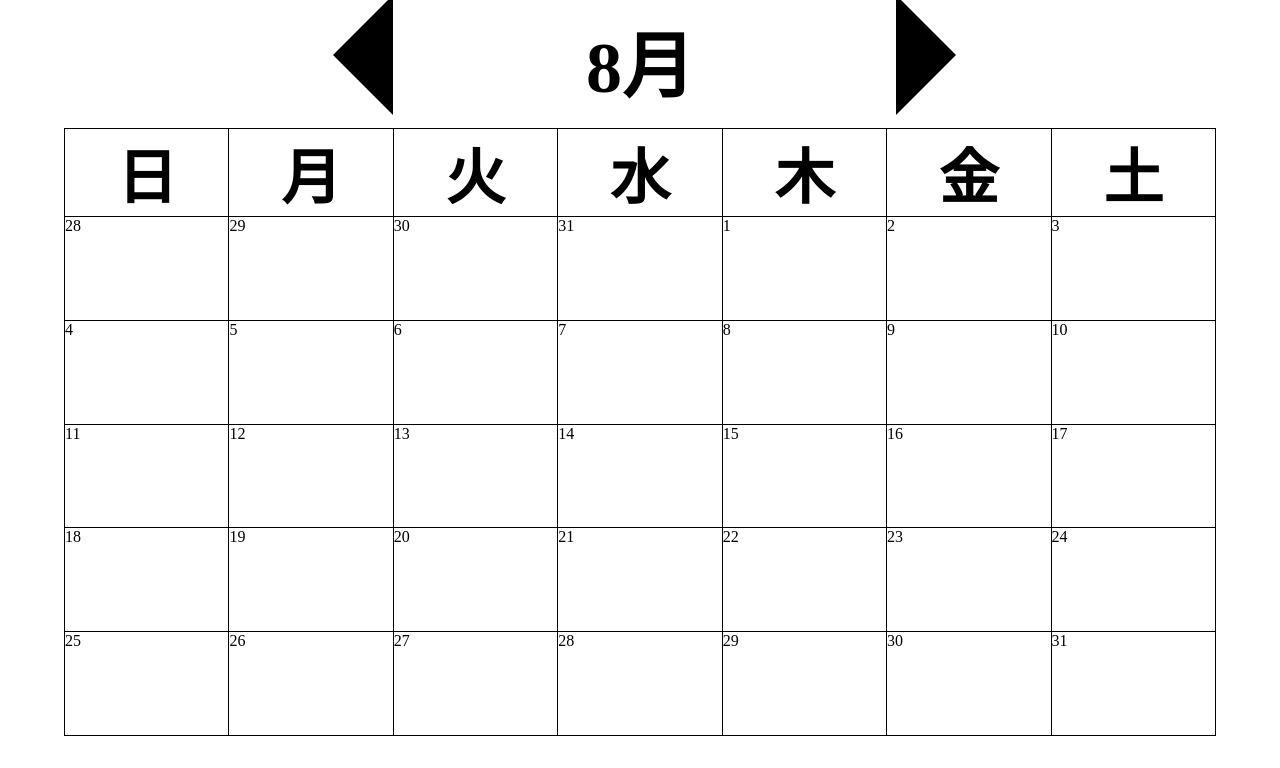
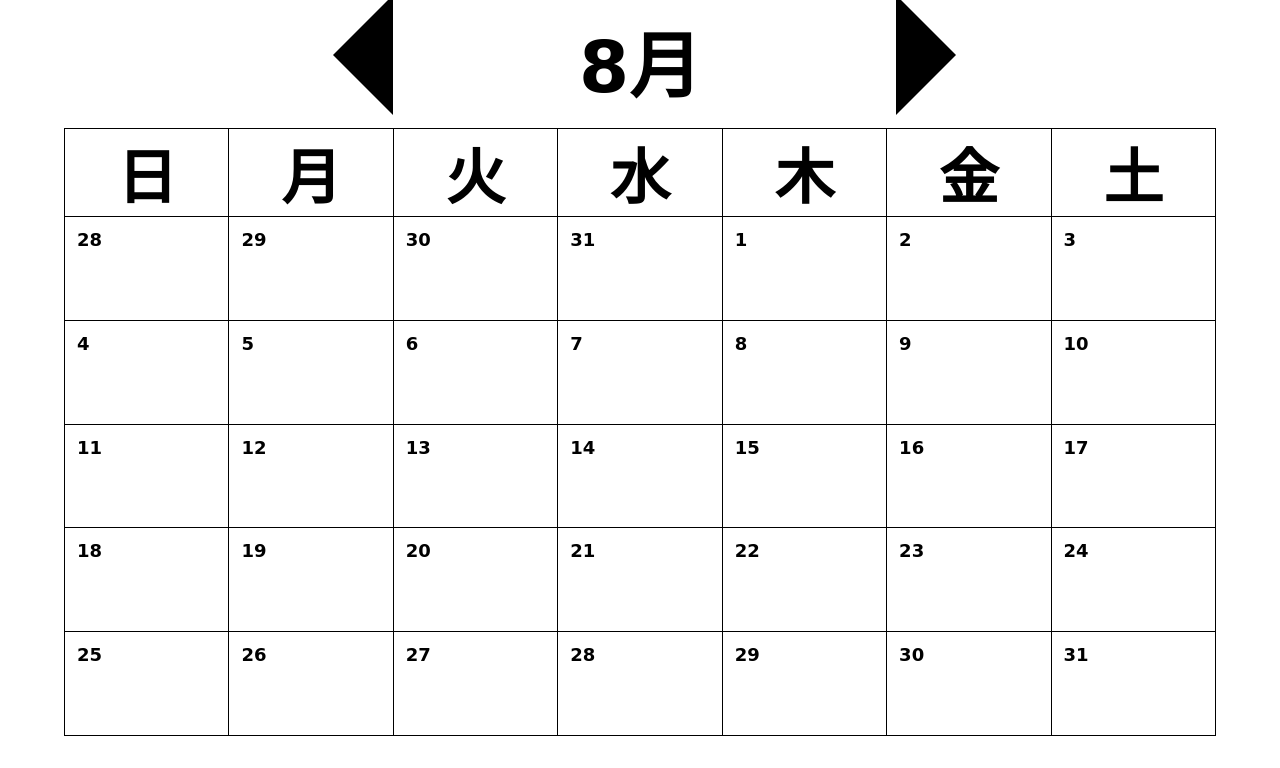
Before and after one commit to Kentarou-Orido/Calender, a PHP site: page / in a window 1280 px wide. Shown: the part 32-800 px from the top of the page. Run offline with PHP 8.4, Linux system fonts and the light colour scheme.

Commit message:
adjust css

```diff
--- a/css/index.css
+++ b/css/index.css
@@ -38,6 +38,7 @@ h1{
     right: 0;
     bottom: 0;
     font-size: 72px;
+    font-family: Comic Sans MS;
 }
 
   .triangle-right{
@@ -75,6 +76,9 @@ table{
 }
 
 td {
-    /* text-align: left; */
     vertical-align: top;
+    padding: 12px 0px 0px 12px;
+    font-size: 18px;
+    font-weight: bold;
+    font-family: Comic Sans MS;
 }
```
